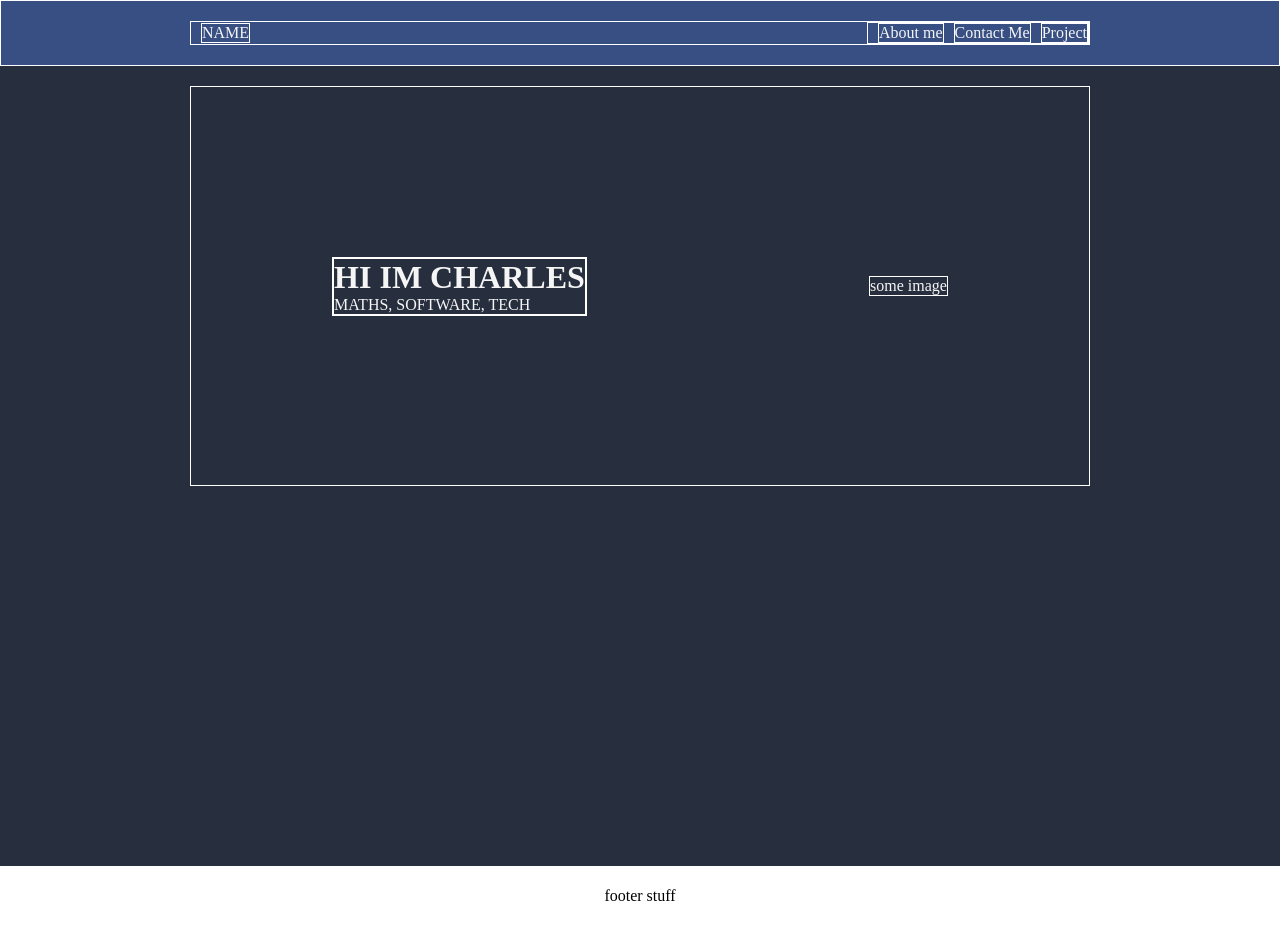
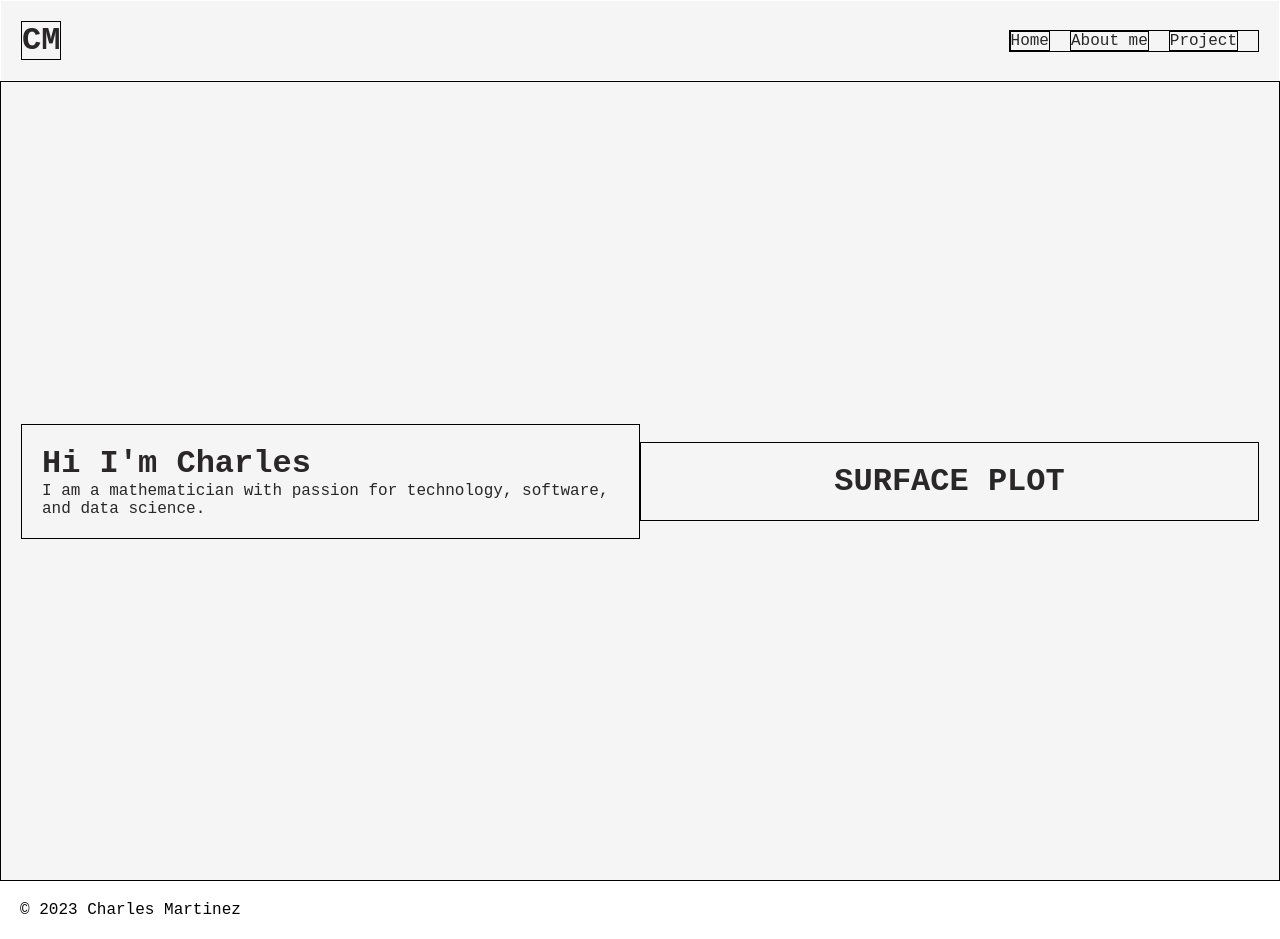
Before and after one commit to charlmaths/Personal_Landing_Page, a plain HTML site: page index.html in a window 1280 px wide. Drawn offline with Linux system fonts and the light colour scheme.

Commit message:
Changed header, body, footer also changed CSS styling

```diff
--- a/index.html
+++ b/index.html
@@ -8,39 +8,37 @@
   </head>
   <body>
     <div class="wrapper">
-      <header class="header-containerbg">
-        <div class="header-cotainer">
-          <div class="header-items">
-            <div>NAME</div>
-            <div class="links">
-              <div><a href="">About me</a></div>
-              <div><a href="">Contact Me</a></div>
-              <div><a href="">Project</a></div>
-            </div>
-          </div>
-        </div>
+      <!-- ####### Header ####### -->
+      <header class="header-container">
+        <h1>CM</h1>
+        <nav>
+          <ul>
+            <li><a href="#">Home</a></li>
+            <li><a href="#">About me</a></li>
+            <li><a href="#">Project</a></li>
+          </ul>
+        </nav>
       </header>
 
 
       <!-- ####### Main ####### -->
-      <div class="mainpage-container">
-        <div class="mainpage-items">
-          <div class="introduction">
-            <div class="intro-para">
-              <h1>HI IM CHARLES</h1>
-              <p>MATHS, SOFTWARE, TECH</p>
-            </div>
-          </div>
-          <div class="mainpage-image"><p>some image</p></div>
+      <main class="main-container">
+        <div class="introduction">
+          <h1> Hi I'm Charles </h1>
+          <p>I am a mathematician with passion for technology, software, and data science.</p>
         </div>
-      </div>
+        <div class="main-image">
+          <h1>SURFACE PLOT</h1>
+        </div>
+      </main>
+
 
       <!-- ###### Footer ###### -->
-      <div class="footer">
-        <div>
-          <p>footer stuff</p>
-        </div>
-      </div>
+      <footer>
+        <p>&copy; 2023 Charles Martinez</p>
+      </footer>
+
+
     </div>
   </body>
 </html>
--- a/styles.css
+++ b/styles.css
@@ -3,6 +3,7 @@
     margin: 0;
     padding: 0;
     box-sizing: border-box;
+    font-family: Monospace, sans-serif;
 }
 
 ul {
@@ -13,7 +14,6 @@ a {
   text-decoration: none;
   color: inherit;
 }
-
 
 .wrapper {
   display: flex;
@@ -28,21 +28,45 @@ a {
 
 /* ##### HEADER ###### */
 /* Header background - not a flexbox */
-.header-containerbg {
+.header-container {
   border: 1px solid #fff;  /* For debugging */
-  color: whitesmoke;
-  background: #374f82;
+  color: rgb(41, 39, 39);
+  background: whitesmoke;
   display: flex;
-  justify-content: center;
+  justify-content: space-between;
+  align-items: center;
+  padding: 20px;
 }
 
-/* Header Navigations - this will be a flexbox container */
+.header-container h1 {
+  border: 1px solid black;  /* For debugging */
+  margin: 0;
+}
+
+
+.header-container nav ul {
+  border: 1px solid black;  /* For debugging */
+  list-style: none;
+  display: flex;
+}
+
+.header-container li {
+  border: 1px solid black;  /* For debugging */
+  margin-right: 20px;
+}
+
+.header-container nav a {
+  text-decoration: none;
+  color: inherit;
+}
+
+
+/* Header Navigations - this will be a flexbox container
 .header-container {
   display: flex;
   justify-content: space-between;
   align-items: center;
-  border: 1px solid #fff;  /* For debugging */
-
+  border: 1px solid #fff;
 }
 
 .header-items {
@@ -50,57 +74,88 @@ a {
   justify-content: space-between;
   align-items: center;
   width: 900px;
-  border: 1px solid #fff;  /* For debugging */
+  border: 1px solid #fff;
 }
 
 .header-items div {
-  border: 1px solid #fff;  /* For debugging */
+  border: 1px solid #fff;
   display:flex;
   margin-left: 10px;
 }
 
 
-.mainpage-container {
-    color: whitesmoke;
-    background: #272f3f;
-    display: flex;
-    justify-content: center;
-    /* flex-grow: 1; */
-    min-height: 100vh;
+/* ##### Body ##### */
+
+.main-container {
+  border: 1px solid black;  /* For debugging */
+  color: rgb(41, 39, 39);
+  background: whitesmoke;
+  display: flex;
+  justify-content: space-between;
+  align-items: center;
+  padding: 20px;
+  min-height: 100vh;
 }
 
-.mainpage-items {
-    border: 1px solid #fff;  /* For debugging */
-    width: 900px;
-    height: 400px;
-    padding: 20px 0;
-    display: flex;
-    /* min-height: 80vh; */
-    justify-content: space-around;
-    align-items: center;
+.main-container .introduction {
+  border: 1px solid black;  /* For debugging */
+  flex: 1;
+  padding: 20px;
 }
 
+.main-container .main-image {
+  border: 1px solid black;  /* For debugging */
+  flex: 1;
+  padding: 20px;
+  text-align: center;
+}
+
+.main-container img {
+  max-width: 100%;
+  height: auto;
+}
+
+
+
+/*
 .introduction {
-    border: 1px solid #fff;  /* For debugging */
+
     display: flex;
     flex-direction: column;
 }
 
 .intro-para {
-    border: 1px solid #fff;  /* For debugging */
+
+
+    display: flex;
+    flex-direction: column;
 }
 
+.intro-para .mainintro {
 
-.mainpage-image {
-    border: 1px solid #fff;  /* For debugging */
+  display: flex;
+  flex-direction: column;
+  font-size: 3em;
 }
+
+.intro-para .mainparagraph {
+
+  display: flex;
+  flex-direction: column;
+  font-size: 20px;
+}
+
+.intro-para .main-image {
+
+    display: flex;
+}
+ */
 
 
 .footer {
-    border: 1px solid #fff;  /* For debugging */
-    color: black;
-    background: #ffffff;
-    padding: 20px 0;
-    display: flex;
-    justify-content: center;
+    border: 1px solid black;  /* For debugging */
+    color: rgb(41, 39, 39);
+    background: whitesmoke;
+    text-align: center;
+    padding: 10px;
 }
```
